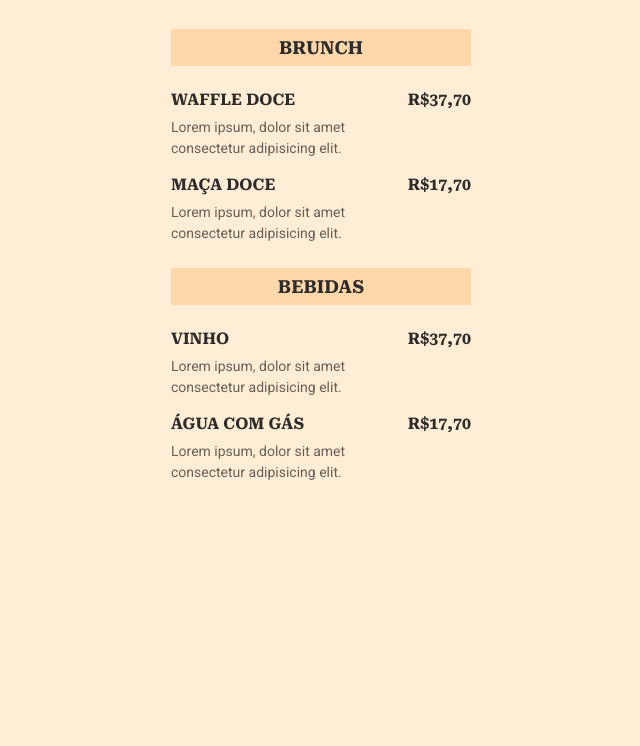
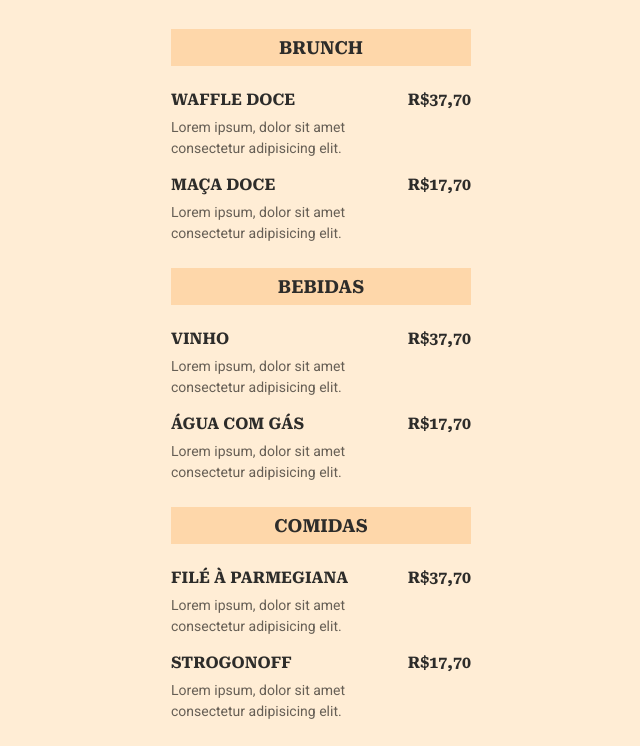
Before and after one commit to CHARLLYS97/maratona-explorer-3, a plain HTML site: page index.html in a window 1280 px wide. Shown: the part 88-834 px from the top of the page, without its empty margins (319-959 px from the left). Before the commit the page ends 800 px from the top, so only its background shows below. Drawn offline with Linux system fonts and the light colour scheme.

Commit message:
adicionada secao de comidas

```diff
--- a/index.html
+++ b/index.html
@@ -88,6 +88,40 @@
 
       </ul>
      </section>
+
+     <section>
+      <h2>Comidas </h2>
+
+      <ul>
+        <li>
+          <div class="details">
+           <h3>Filé à parmegiana</h3>
+           <p class="description">
+             Lorem ipsum, dolor sit amet consectetur adipisicing elit.
+           </p>
+          </div>
+
+          <strong class="price">
+            R$37,70
+          </strong>
+        </li>
+
+          <li>
+          <div class="details">
+           <h3>Strogonoff</h3>
+           <p class="description">
+             Lorem ipsum, dolor sit amet consectetur adipisicing elit.
+           </p>
+          </div>
+
+          <strong class="price">
+            R$17,70
+          </strong>
+
+        </li>
+
+      </ul>
+     </section>
     </body>
 
 </html>
```
Lines whose indentation alone changed are shown as unchanged.
